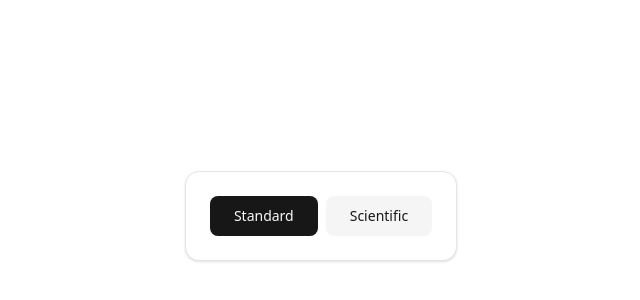
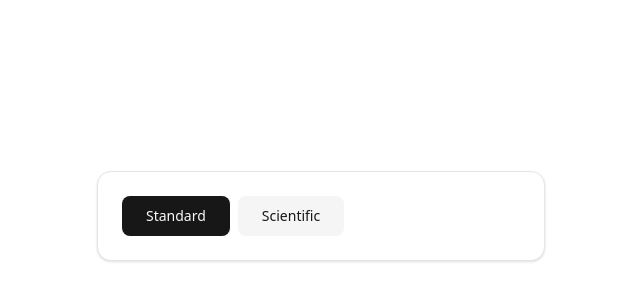
Before and after one commit to dominikw123/portfolio.calculator-app, a React (Vite) app: page / in a window 1280 px wide. Shown: the part 184-484 px from the top of the page, without its empty margins (319-959 px from the left). Built offline with nearby package versions, Linux system fonts and the light colour scheme.

Commit message:
style: content alignment

```diff
--- a/src/components/CalculatorWrapper.tsx
+++ b/src/components/CalculatorWrapper.tsx
@@ -2,7 +2,7 @@ import { Card, CardContent } from "@/components/ui/card";
 
 export default function CalculatorWrapper({ children }: { children: React.ReactNode; }) {
   return (
-    <Card>
+    <Card className="w-full max-w-md">
       <CardContent>
         {children}
       </CardContent>
```
